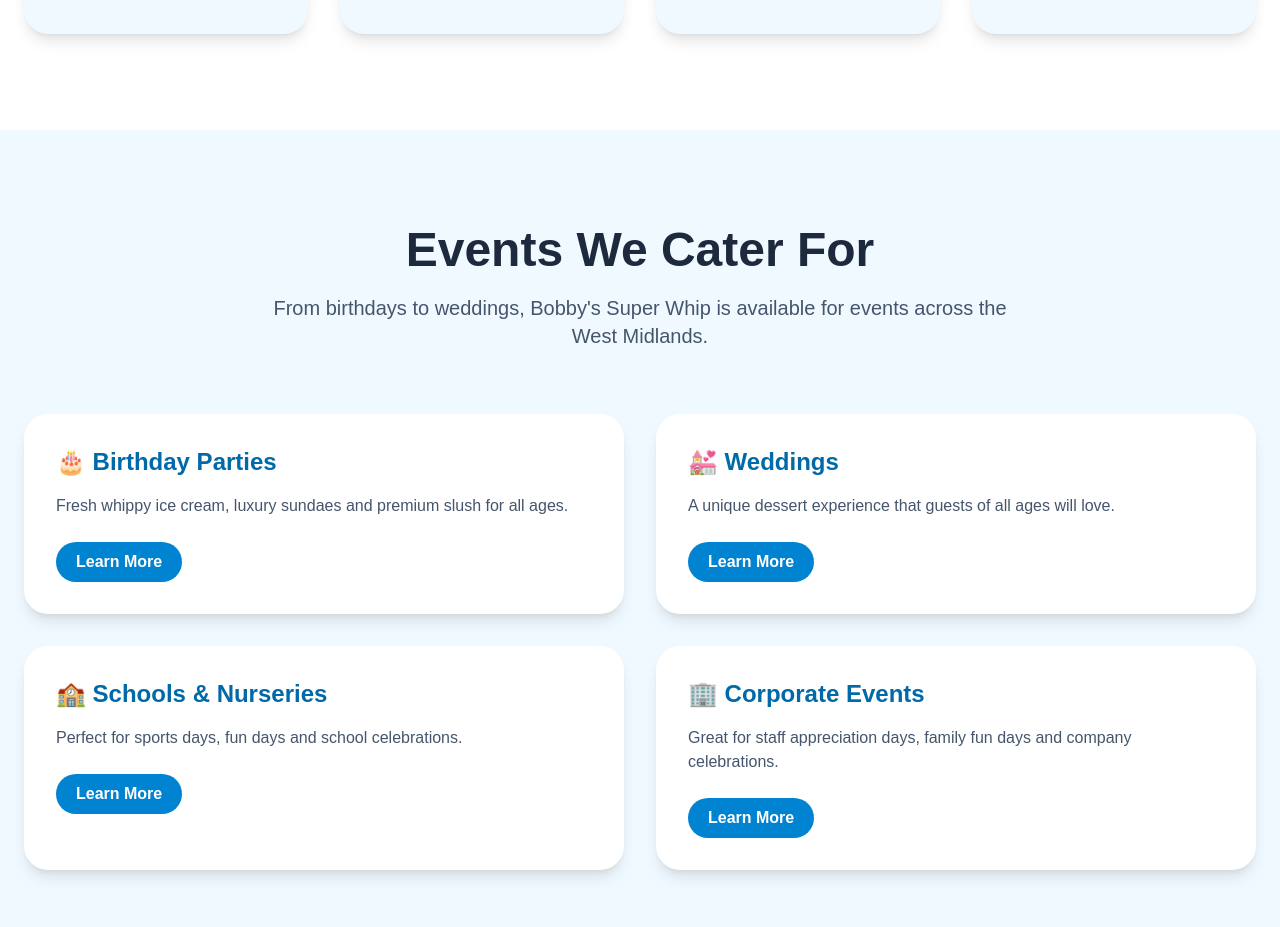
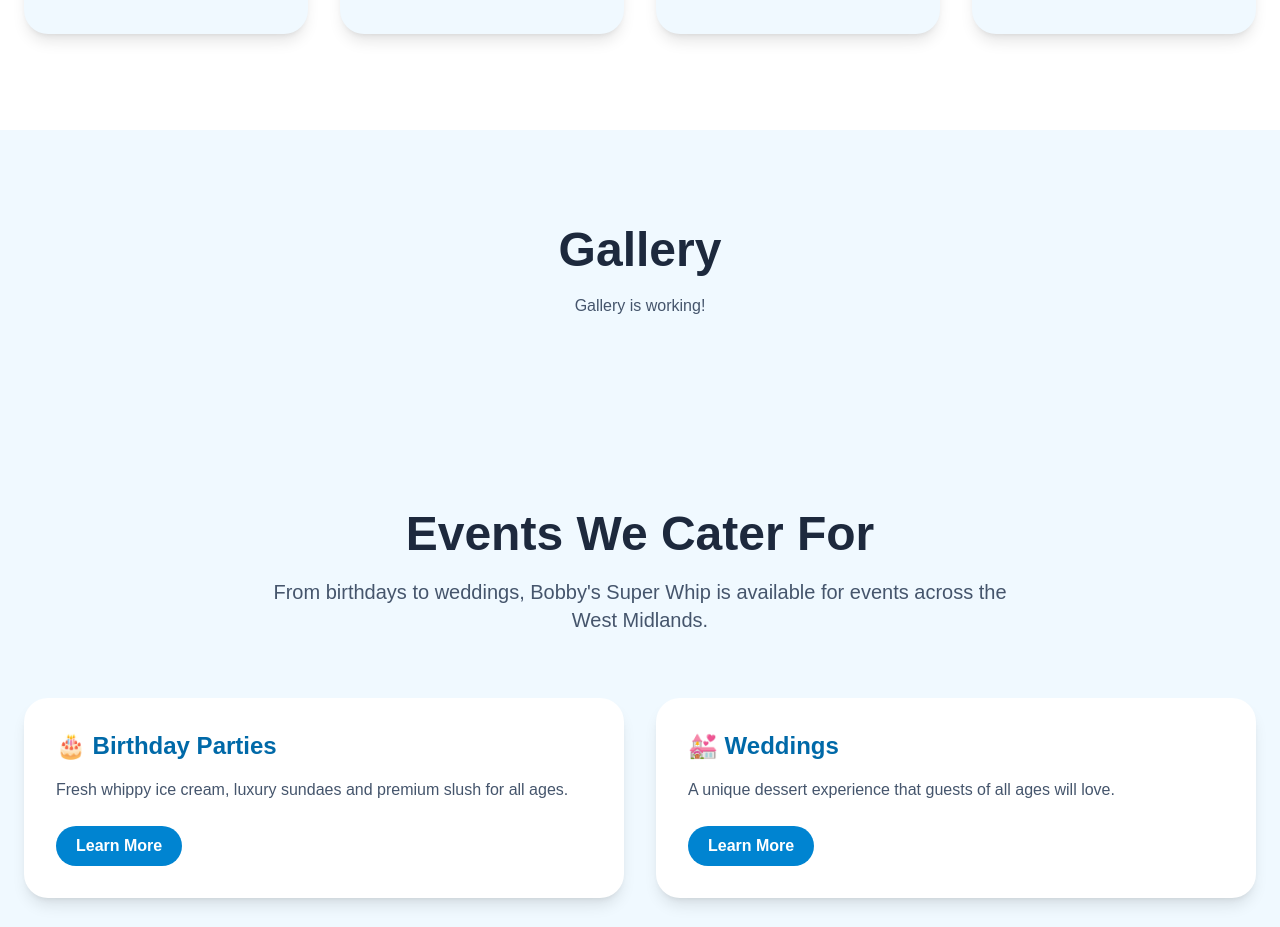
Before and after one commit to faiz7957/bobbyssuperwhip, a Next.js app: page / in a window 1280 px wide. Shown: the part 1368-2295 px from the top of the page. Built offline with nearby package versions, Linux system fonts and the light colour scheme.

Commit message:
Add basic Gallery section

```diff
--- a/app/page.tsx
+++ b/app/page.tsx
@@ -1,14 +1,17 @@
 import Navbar from "../components/Navbar";
 import Hero from "../components/Hero";
 import Treats from "../components/Treats";
+import Gallery from "../components/Gallery";
 import Events2 from "../components/Events2";
 import WhyChoose from "../components/WhyChoose";
+
 export default function Page() {
   return (
     <>
       <Navbar />
       <Hero />
       <Treats />
+      <Gallery />
       <Events2 />
       <WhyChoose />
     </>
--- /dev/null
+++ b/components/Gallery.tsx
@@ -0,0 +1,14 @@
+export default function Gallery() {
+  return (
+    <section className="py-24 bg-sky-50">
+      <div className="mx-auto max-w-7xl px-6">
+        <h2 className="text-5xl font-bold text-center text-slate-800">
+          Gallery
+        </h2>
+        <p className="mt-5 text-center text-slate-600">
+          Gallery is working!
+        </p>
+      </div>
+    </section>
+  );
+}
```
